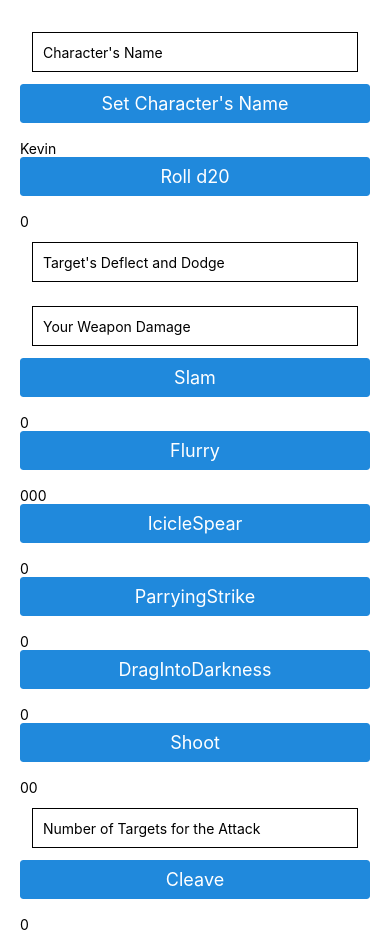
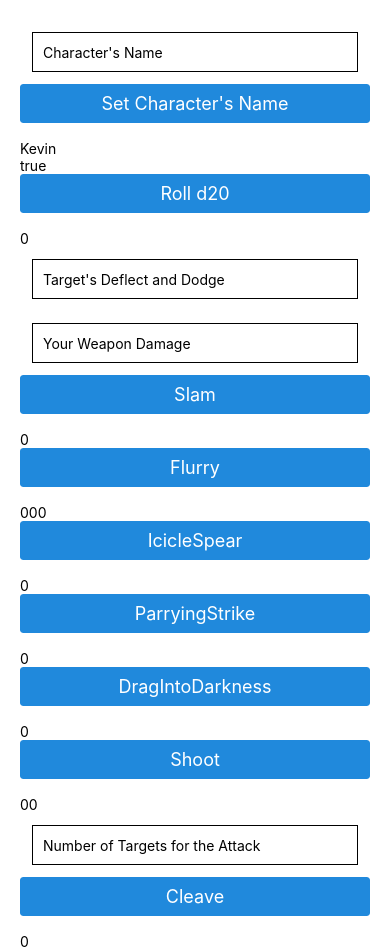
Before and after one commit to Kfreeman2048/Fictilis, a React Native app: screen / in a window 390 px wide. Built offline with nearby package versions, Linux system fonts and the light colour scheme.

Commit message:
added way to test weaponMap's values

```diff
--- a/Character.tsx
+++ b/Character.tsx
@@ -56,6 +56,8 @@ function Character(): React.JSX.Element {
                         {"\n"}
                         {char.playerName}
                         {"\n"}
+                        {JSON.stringify(char.weapons.get(oakClub))}
+                        {"\n"}
                     </Text>
                 </SafeAreaView>
             );
```
